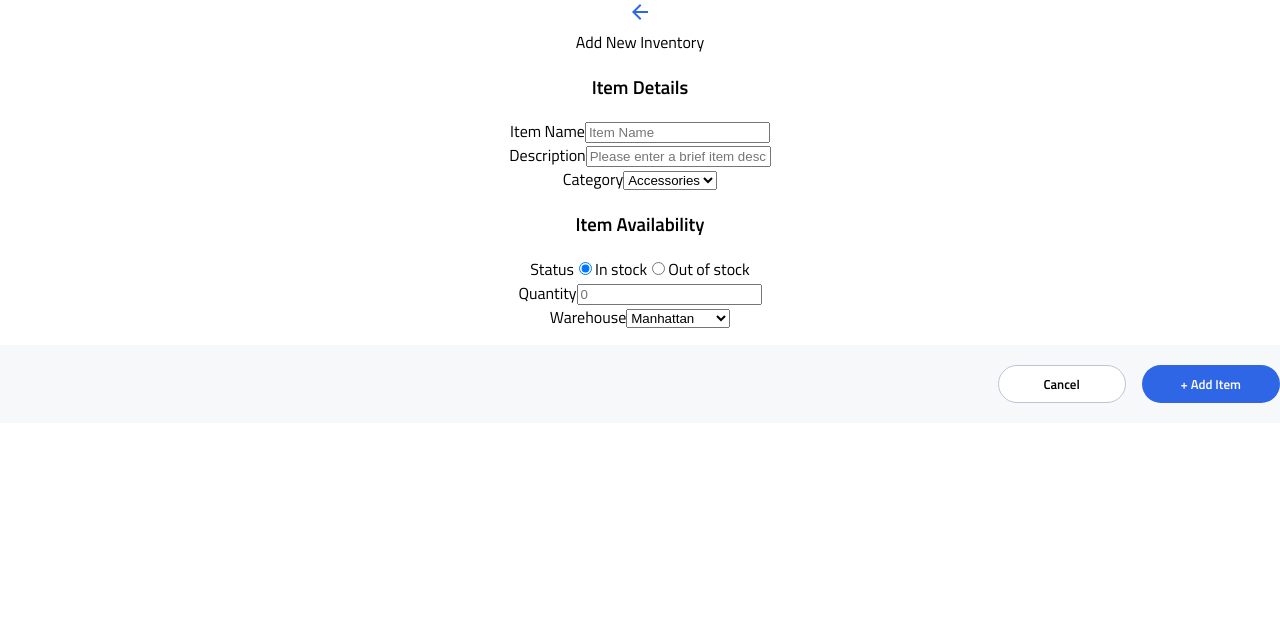
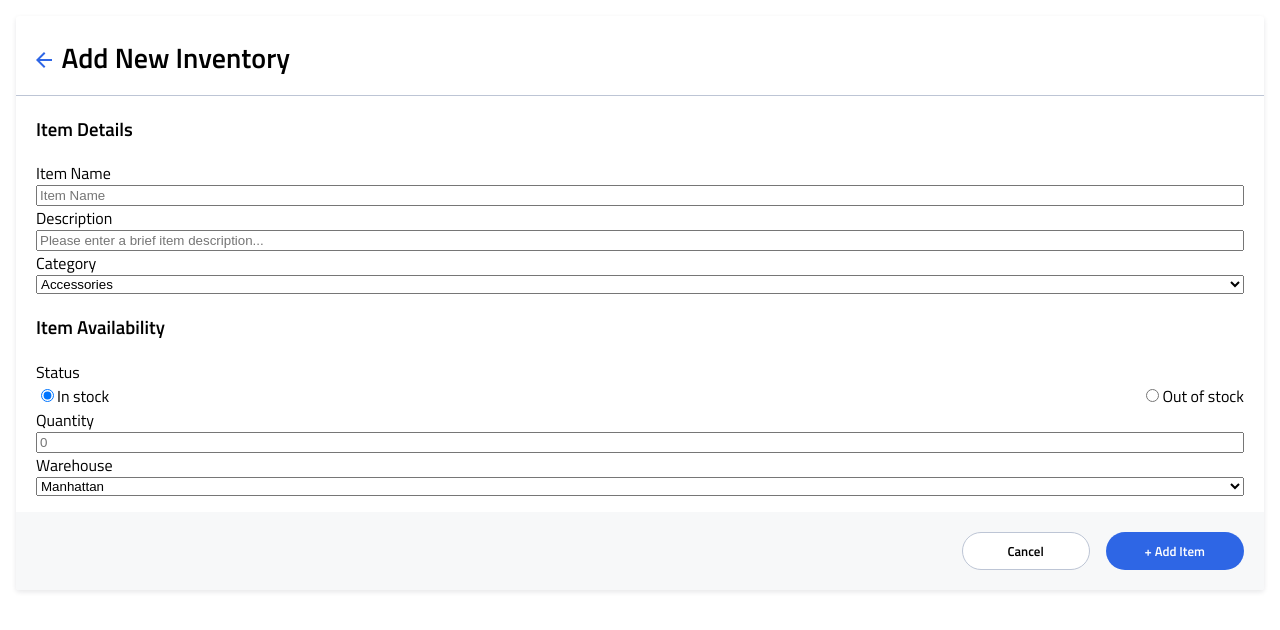
Before and after one commit to mainanchung/instock-client, a React (Create React App) app: page /inventory-form in a window 1280 px wide. Shown: the top 630 px of the page. Built offline with nearby package versions, Linux system fonts and the light colour scheme.

Commit message:
updates on styling concerning the inventoryFormPage

```diff
--- a/src/Pages/InventoryFormPage/InventoryFormPage.js
+++ b/src/Pages/InventoryFormPage/InventoryFormPage.js
@@ -40,6 +40,7 @@ const InventoryFormPage = () => {
         console.log(newInventoryItem);
         axios.post('http://localhost:8080/inventory', newInventoryItem).then ((res) =>{
             console.log(res.data)
+            //set it to what it is, but adding a new
             setForm([...form, res.data]);
             }).catch((error) => {
             console.log(error);
@@ -64,10 +65,12 @@ const InventoryFormPage = () => {
 
         <div className = "inventory-app">
             <form onSubmit={ (createInventoryItem)} className = "inventory-app__form">
-                <img className="inventory-app__heading-img" src={ArrowBack}
-                alt="arrow-back" />
-                <div className="inventory-app__header">
-                Add New Inventory</div>
+                <div className = 'inventory-app__heading-box'>
+                    <img className="inventory-app__heading-img" src={ArrowBack}
+                    alt="arrow-back" />
+                    <h1 className="inventory-app__header">
+                    Add New Inventory</h1>
+                </div>
                 <div className ="inventory-app__content-container">
                     <section className="inventory-app__content">
                         <h3 className="inventory-app__subheading">
@@ -99,10 +102,18 @@ const InventoryFormPage = () => {
                     <section className = "inventory-app__content">
                         <h3 className="inventory-app__subheading">
                         Item Availability</h3>
-                        <div className=''>
-                        <label className="inventory-app__label" htmlFor="">Status</label>
-                            <input type="radio" name="stock" ref={status} value="In Stock" checked/>In stock
-                            <input type="radio" name="stock" ref={status} value="Out of stock" />Out of stock
+                        <div className='inventory-app__presence'>
+                            <div className='inventory-app__status'>
+                                <label className="inventory-app__label inventory-app__label--change" htmlFor="">Status</label>
+                            </div>
+                            <div className='inventory-app__stock'>
+                                <div className='inventory-app__stock--left'>
+                                    <input type="radio" name="stock" ref={status} value="In Stock" checked/>In stock
+                                </div>
+                                <div className='inventory-app__stock--right'>
+                                    <input type="radio" name="stock" ref={status} value="Out of stock" />Out of stock
+                                </div>
+                            </div>
                         </div>
                         <div className="inventory-app__form-item">
                                 <label className="inventory-app__label" htmlFor="">Quantity</label>
--- a/src/Pages/InventoryFormPage/InventoryFormPage.scss
+++ b/src/Pages/InventoryFormPage/InventoryFormPage.scss
@@ -0,0 +1,50 @@
+.inventory-app{
+
+    background-color: white;
+    border-radius: 0.1875rem;
+    box-shadow: 0px 2px 5px rgb(19 24 44 / 10%);
+    margin: 1rem;
+    padding: 1.25rem;
+
+    &__heading-box{
+        display: flex;
+        align-items: flex-end;
+        border-bottom: solid #BDC5D5 0.1rem;
+        margin: 0 -1.25rem;
+    }
+
+    &__heading-img{
+        height: 100%;
+        margin-bottom: 1.45rem;
+        margin-right: 0.35rem;
+        margin-left: 1rem;
+    }
+
+    &__header{
+        font-size: 1.75rem;
+        margin: 0;
+        margin-bottom: 1rem;
+    }
+
+    &__subheading, &__label{
+        text-align: left;
+    }
+
+    &__form-item{
+        display:flex;
+        flex-direction: column;
+    }
+
+    &__presence{
+        display:flex;
+        flex-direction: column;
+    }
+    &__label--change{
+        display:flex;
+    }
+
+    &__stock{
+        display:flex;
+        justify-content: space-between;
+    }
+}
```
